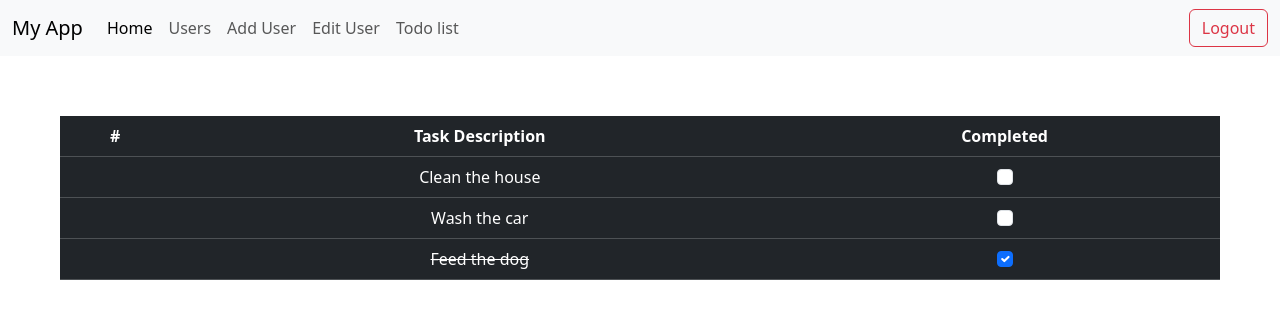
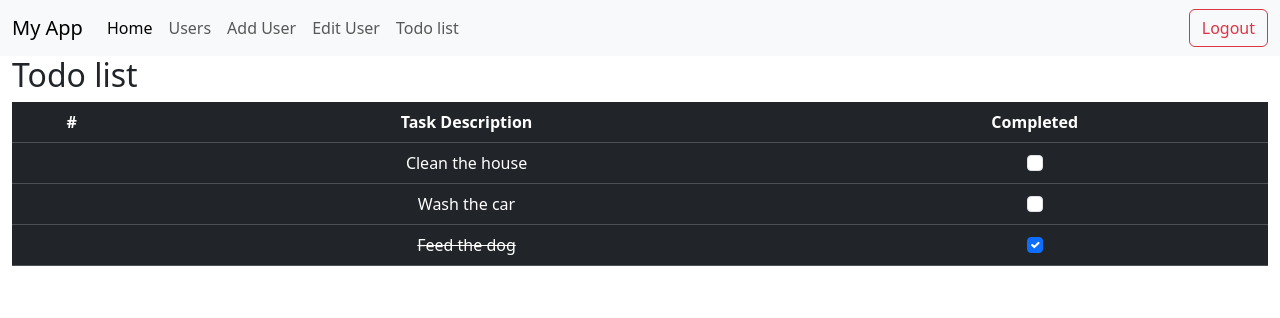
Before and after one commit to lucasjeronymo/AC2_WEB_DEV, an Angular app in the folder crud-app/: page /app/todo-list in a window 1280 px wide. Shown: the top 318 px of the page. Built offline with nearby package versions, Linux system fonts and the light colour scheme.

Commit message:
Homogeneizacao

```diff
--- a/crud-app/src/app/pages/home/components/edit-user/edit-user.component.html
+++ b/crud-app/src/app/pages/home/components/edit-user/edit-user.component.html
@@ -1,5 +1,6 @@
 <div class="container mt-4">
     <form [formGroup]="userForm" (ngSubmit)="updateUser()" class="edit-user-form">
+      <h2>Editar Usuários</h2>
       <label for="name">Nome:</label>
       <input type="text" id="name" formControlName="name" required>
 
--- a/crud-app/src/app/pages/home/pages/todo-list/todo-list.component.css
+++ b/crud-app/src/app/pages/home/pages/todo-list/todo-list.component.css
@@ -1,8 +1,6 @@
-.content {
-  background-color: #fff;
-  padding: 60px;
+.full-height {
   min-height: 100%;
-  height: 90vh;
+  height: 80vh;
 }
 
 .table-item {
--- a/crud-app/src/app/pages/home/pages/todo-list/todo-list.component.html
+++ b/crud-app/src/app/pages/home/pages/todo-list/todo-list.component.html
@@ -1,6 +1,7 @@
 <div class="container-fluid">
   <div class="row align-items-left text-left">
     <div class="col content">
+      <h2>Todo list</h2>
       <table class="table table-dark table-hover table-item text-center">
         <thead>
           <tr>
```
